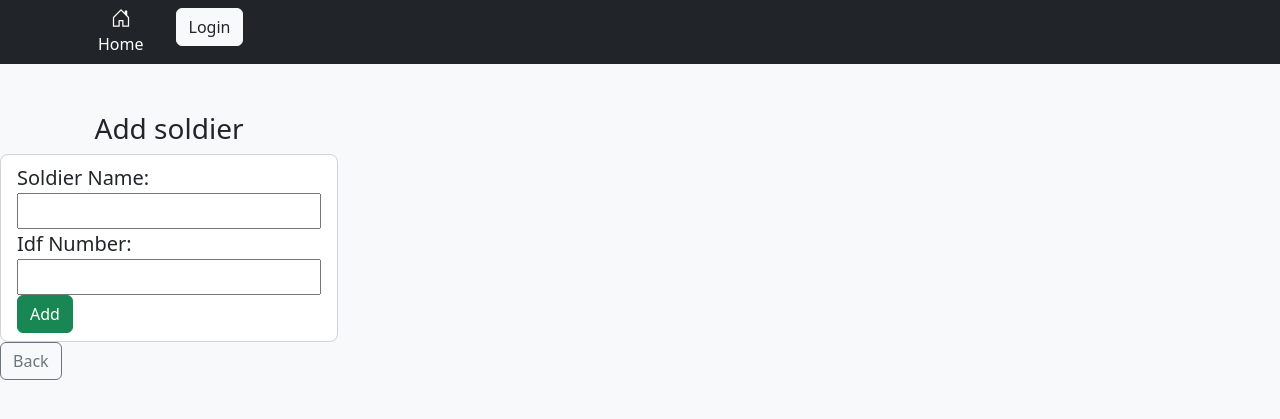
After one commit to AmitHauzer/gibush-management, a Django app: page /shalishut/addsoldier/ in a window 1280 px wide. The commit adds this page. Shown: the top 419 px of the page. Run offline with Django 4.2, Linux system fonts and the light colour scheme.

Commit message:
add soldier

```diff
--- /dev/null
+++ b/shalishut/templates/add_soldier.html
@@ -0,0 +1,21 @@
+{% extends "base.html" %}
+{% block content %}
+<div class="continer">
+        <div class="form-group">
+
+            <br />
+            <h3 style="text-align:center;">Add soldier</h3>
+            <form action="{% url 'shalishut:add-soldier-shalishut' %}" class="form-control form-control-lg"
+                method="post" enctype="multipart/form-data">
+                {% csrf_token %}
+                <label for="soldier_name">Soldier Name:</label><br>
+                <input type="text" id="soldier_name" name="soldier_name"><br>
+                <label for="idf_num">Idf Number:</label><br>
+                <input type="text" id="idf_num" name="idf_num"><br>
+                <input class="btn btn-success" type="submit" value="Add">
+            </form>
+        </div>
+        <a href="{% url 'shalishut:menu-shalishut' %}"><button class="btn btn-outline-secondary">Back</button></a>
+</div>
+
+{% endblock %}
--- a/shalishut/urls.py
+++ b/shalishut/urls.py
@@ -4,4 +4,6 @@ from . import views
 app_name = 'shalishut'
 urlpatterns = [
     path('', views.menu, name='menu-shalishut'),
+    path('addsoldier/', views.add_soldier, name='add-soldier-shalishut'),
+    path('<pk>/updatesoldier', views.add_soldier, name='update-soldier-shalishut'),
 ]
--- a/shalishut/views.py
+++ b/shalishut/views.py
@@ -1,8 +1,28 @@
 from django.shortcuts import render, redirect
-
 from soldiers.models import Soldier
+from django.contrib import messages
 
 # Create your views here.
 def menu(request):
-    soldiers = Soldier.objects.all()
+    soldiers = Soldier.objects.all().filter(soldier_status=Soldier.Soldier_SATUTS['Waiting for Shalishut'])
     return render(request, 'shalishut_menu.html',{'soldiers':soldiers})
+
+
+def add_soldier(request):
+    if request.method == 'POST':
+        idf_num = request.POST.get('idf_num')
+        soldier_name = request.POST.get('soldier_name')
+        try:
+            soldier = Soldier(name=soldier_name)
+            soldier.save()
+            return redirect('shalishut:menu-shalishut')
+        except Exception as ex:
+            messages.error(request, f'ERROR! {str(ex)}')
+    return render(request, 'add_soldier.html')
+
+
+# def update_soldier(request, pk):
+#     soldier = Soldier.objects.get(id=pk)
+#     if request.method == 'POST':
+#         # try update
+#         # change status
```
Also changed, not shown: shalishut/templates/shalishut_menu.html (+3 -7 lines).
